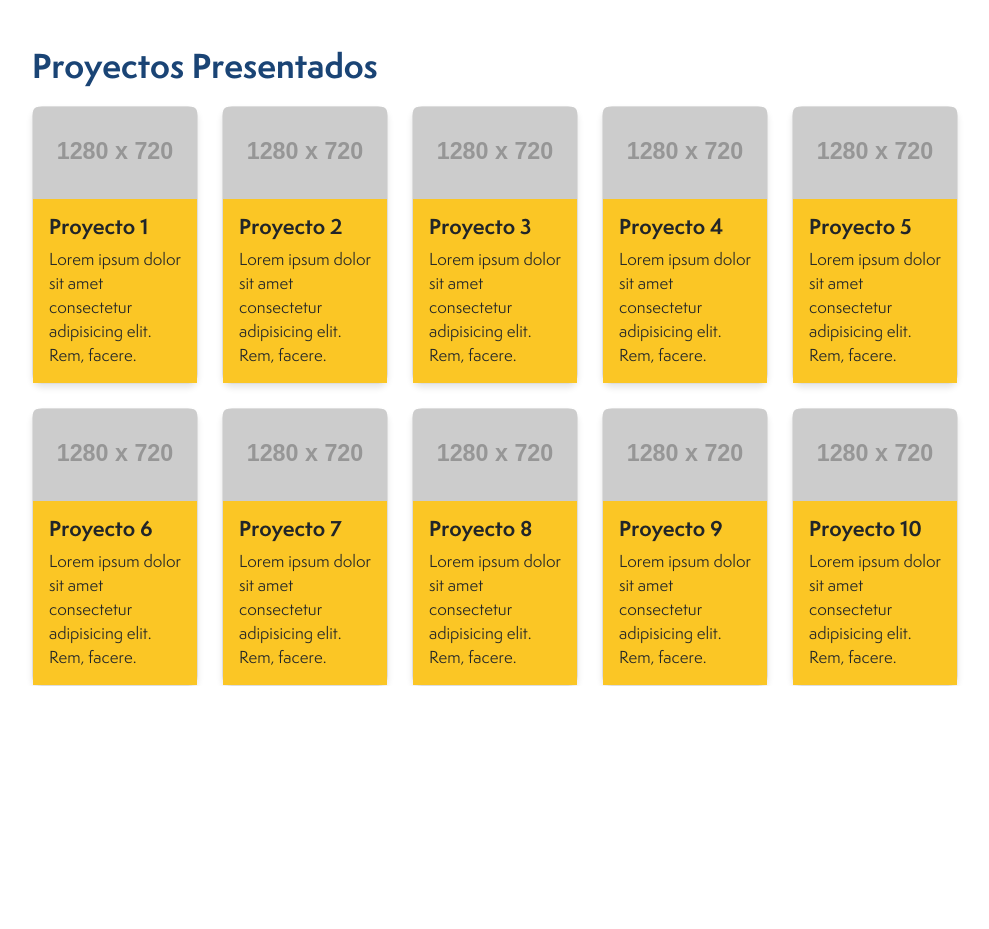
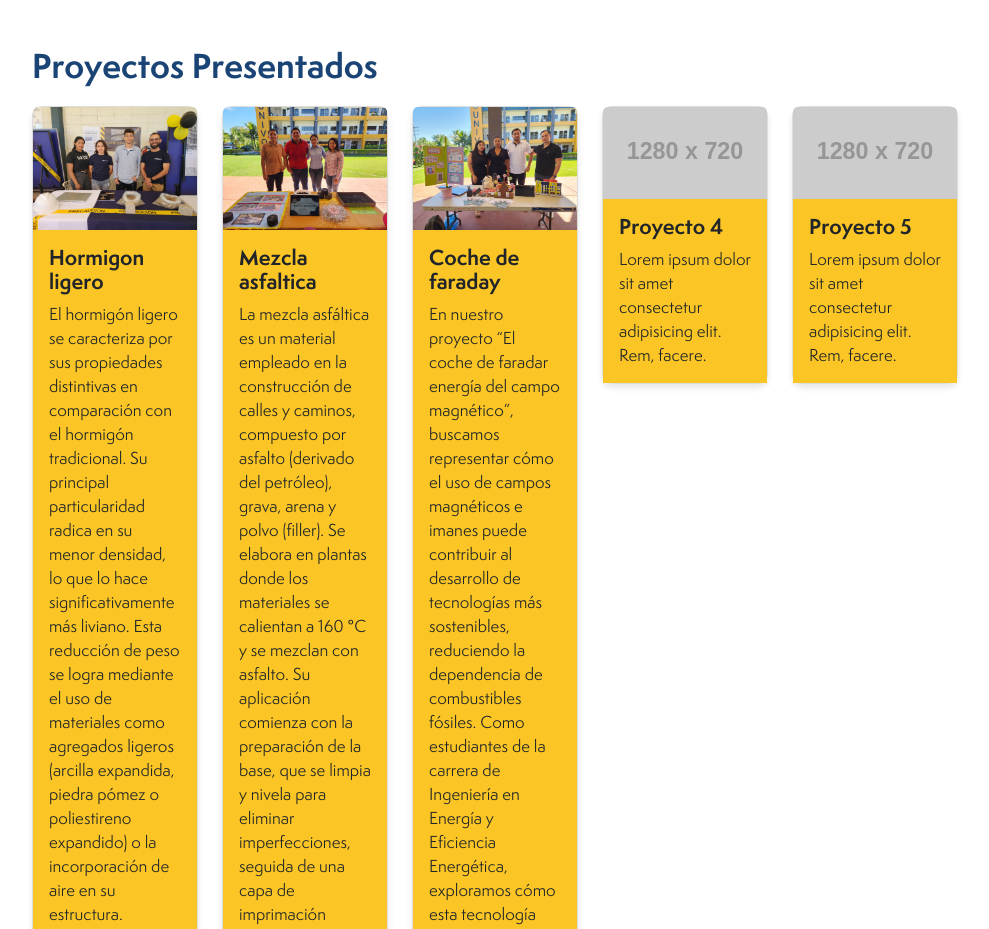
Before and after one commit to MelissaEspinal01/ParIII-DWA, a plain HTML site: page index.html in a window 1280 px wide. Shown: the part 1288-2217 px from the top of the page, without its empty margins (50-1039 px from the left). Before the commit the page ends 1974 px from the top, so only its background shows below. Drawn offline with nearby package versions, Linux system fonts and the light colour scheme; placeholder pictures from the web are drawn by us.

Commit message:
Echo por ixar

```diff
--- a/index.html
+++ b/index.html
@@ -78,28 +78,28 @@
             <!-- Primera fila -->
             <div class="col-md-2">
                 <div class="card">
-                    <img src="https://placehold.co/1280x720" class="card-img-top" alt="Proyecto 1">
+                    <img src="/img/Proyecto1.jpeg" class="card-img-top" alt="Proyecto 1">
                     <div class="card-body">
-                        <h5 class="card-title">Proyecto 1</h5>
-                        <p class="card-text">Lorem ipsum dolor sit amet consectetur adipisicing elit. Rem, facere.</p>
+                        <h5 class="card-title">Hormigon ligero</h5>
+                        <p class="card-text">El hormigón ligero se caracteriza por sus propiedades distintivas en comparación con el hormigón tradicional. Su principal particularidad radica en su menor densidad, lo que lo hace significativamente más liviano. Esta reducción de peso se logra mediante el uso de materiales como agregados ligeros (arcilla expandida, piedra pómez o poliestireno expandido) o la incorporación de aire en su estructura.  </p>
                     </div>
                 </div>
             </div>
             <div class="col-md-2">
                 <div class="card">
-                    <img src="https://placehold.co/1280x720" class="card-img-top" alt="Proyecto 2">
+                    <img src="/img/Proyecto2.jpeg" class="card-img-top" alt="Proyecto 2">
                     <div class="card-body">
-                        <h5 class="card-title">Proyecto 2</h5>
-                        <p class="card-text">Lorem ipsum dolor sit amet consectetur adipisicing elit. Rem, facere.</p>
+                        <h5 class="card-title">Mezcla asfaltica</h5>
+                        <p class="card-text">La mezcla asfáltica es un material empleado en la construcción de calles y caminos, compuesto por asfalto (derivado del petróleo), grava, arena y polvo (filler). Se elabora en plantas donde los materiales se calientan a 160 °C y se mezclan con asfalto. Su aplicación comienza con la preparación de la base, que se limpia y nivela para eliminar imperfecciones, seguida de una capa de imprimación (emulsión asfáltica) que mejora la adherencia. Posteriormente, se coloca la mezcla asfáltica, que se compacta con rodillos para garantizar una superficie uniforme. Una vez compactada, requiere un tiempo de fraguado de aproximadamente 7 horas antes de ser transitada por vehículos.</p>
                     </div>
                 </div>
             </div>
             <div class="col-md-2">
                 <div class="card">
-                    <img src="https://placehold.co/1280x720" class="card-img-top" alt="Proyecto 3">
+                    <img src="/img/Proyecto3.jpeg" class="card-img-top" alt="Proyecto 3">
                     <div class="card-body">
-                        <h5 class="card-title">Proyecto 3</h5>
-                        <p class="card-text">Lorem ipsum dolor sit amet consectetur adipisicing elit. Rem, facere.</p>
+                        <h5 class="card-title">Coche de faraday</h5>
+                        <p class="card-text">En nuestro proyecto “El coche de faradar energía del campo magnético”, buscamos representar cómo el uso de campos magnéticos e imanes puede contribuir al desarrollo de tecnologías más sostenibles, reduciendo la dependencia de combustibles fósiles. Como estudiantes de la carrera de Ingeniería en Energía y Eficiencia Energética, exploramos cómo esta tecnología podría beneficiar al medio ambiente al ofrecer una alternativa limpia para la propulsión de vehículos</p>
                     </div>
                 </div>
             </div>
```
Also changed, not shown: img/Proyecto1.jpeg (added), img/Proyecto2.jpeg (added), img/Proyecto3.jpeg (added).
